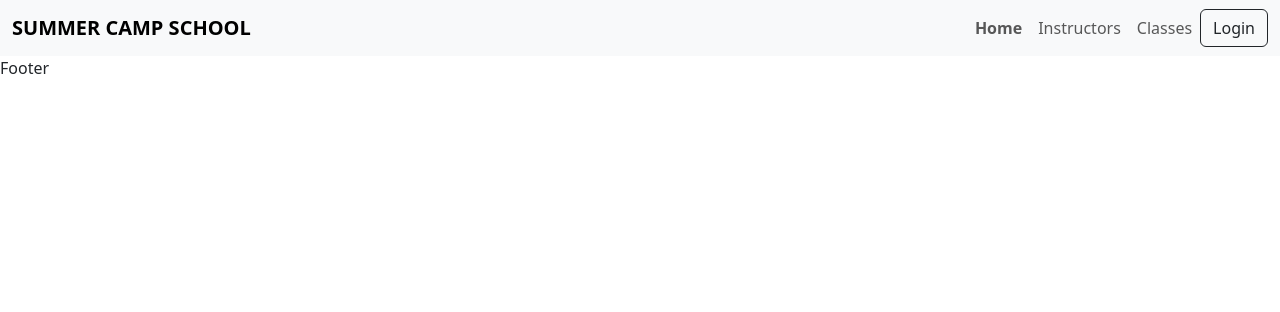
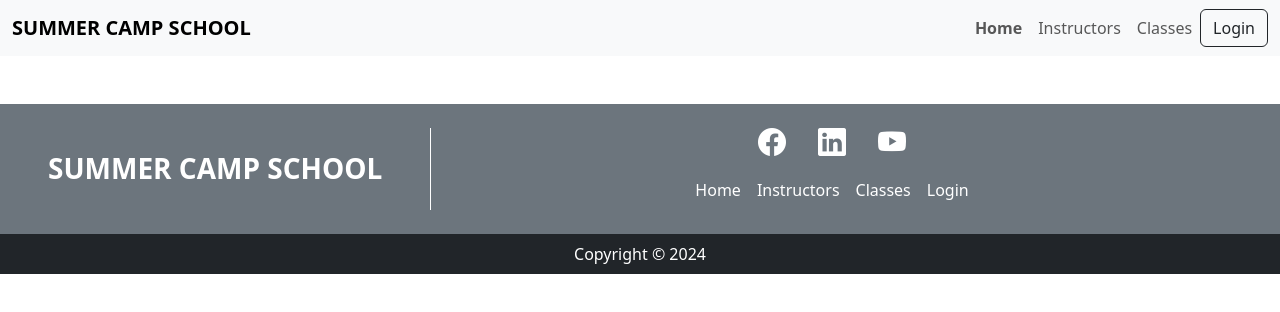
Before and after one commit to asif93-138/summer-camp-school-client, a React (Vite) app: page / in a window 1280 px wide. Shown: the top 312 px of the page. Built offline with nearby package versions, Linux system fonts and the light colour scheme; no server answers.

Commit message:
footer of non protected route done!

```diff
--- a/index.html
+++ b/index.html
@@ -10,6 +10,7 @@
 
 <!-- Latest compiled JavaScript -->
 <script src="https://cdn.jsdelivr.net/npm/bootstrap@5.3.3/dist/js/bootstrap.bundle.min.js"></script>
+<link rel="stylesheet" href="https://cdn.jsdelivr.net/npm/bootstrap-icons@1.11.3/font/bootstrap-icons.min.css">
   </head>
   <body>
     <div id="root"></div>
--- a/src/Footer.jsx
+++ b/src/Footer.jsx
@@ -1,10 +1,35 @@
 import React from 'react';
+import { Link } from 'react-router-dom';
 
 const Footer = () => {
     return (
-        <div>
-            Footer
-        </div>
+        <footer className="text-bg-secondary mt-5">
+        <section className="d-flex align-items-center footer-flex py-3">
+        <Link className="navbar-brand" to="/"><h3 className="m-0 border-end border-white p-3 px-sm-5 py-sm-4 f-b"><b>SUMMER CAMP SCHOOL</b></h3></Link>
+       <article className="fl-sp">
+       <p className="text-center">
+        <i className="bi px-3 fs-3 bi-facebook"></i>
+        <i className="bi px-3 fs-3 bi-linkedin"></i>
+        <i className="bi px-3 fs-3 bi-youtube"></i>
+        </p>
+        <ul className="d-flex footer-links p-0">
+            <li className="nav-item px-2">
+              <Link className="nav-link" to="/">Home</Link>
+            </li>
+            <li className="nav-item px-2">
+              <Link className="nav-link" to="/instructors">Instructors</Link>
+            </li>
+            <li className="nav-item px-2">
+              <Link className="nav-link" to="/classes">Classes</Link>
+            </li>
+            <li className="nav-item px-2">
+              <Link className="nav-link" to="/login">Login</Link>
+            </li>
+          </ul>
+       </article>
+        </section>
+        <p className="text-center text-bg-dark mb-0 py-2">Copyright &#169; 2024</p>
+      </footer>
     );
 };
 
--- a/src/styles.css
+++ b/src/styles.css
@@ -1,10 +1,22 @@
 .user-img {
     width: 40px;
 }
-
-
+.fl-sp {
+    margin-left: 20%;
+}
+.footer-links {
+    list-style-type: none;
+}
 
 
 @media (max-width: 575px) {
-
+    .footer-flex {
+        flex-direction: column-reverse;
+    }
+    .f-b {
+        border-right: none !important;
+    }
+    .fl-sp {
+        margin-left: 0;
+    }
 }
```
